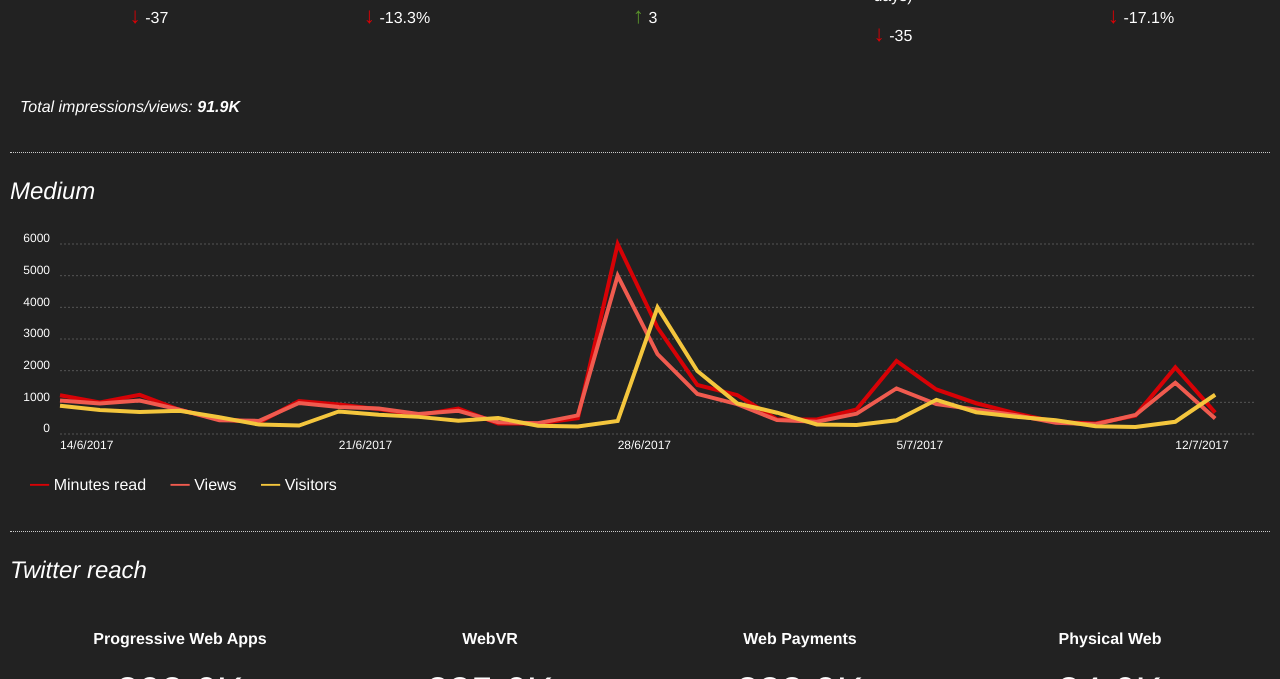
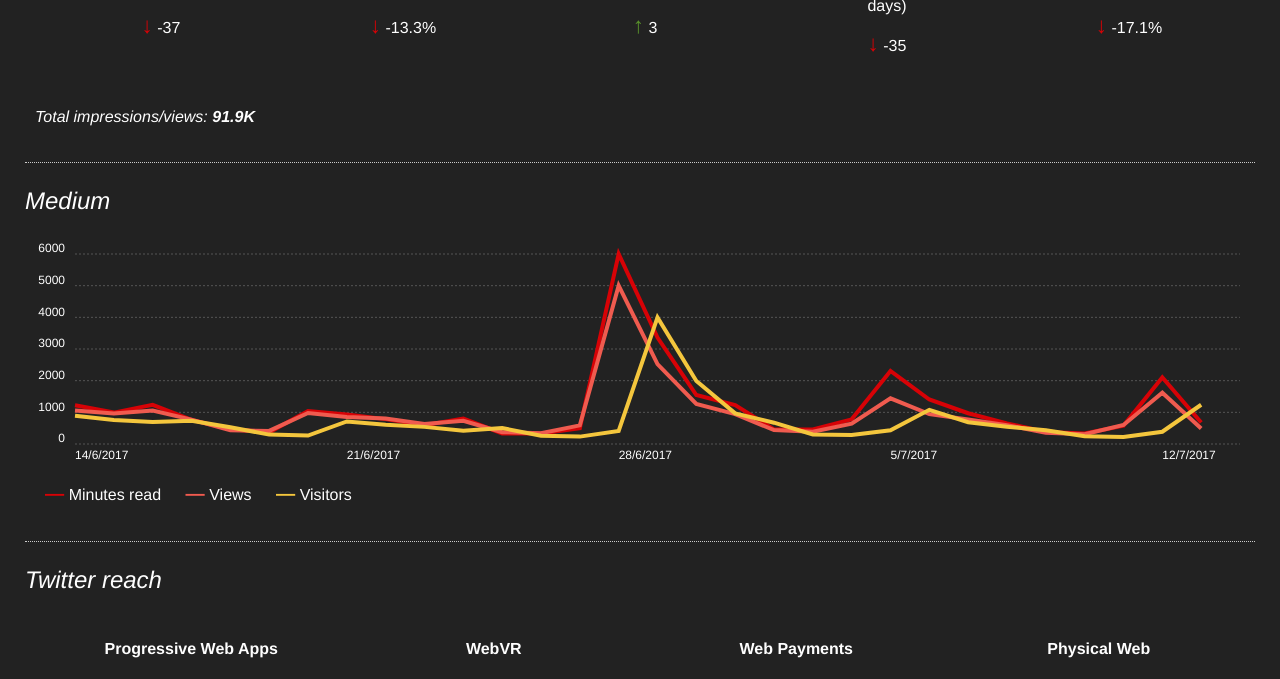
Before and after one commit to SamsungInternet/dashboard, a plain HTML site: page index.html in a window 1280 px wide. Shown: the part 635-1314 px from the top of the page. Drawn offline with Linux system fonts and the light colour scheme.

Commit message:
Add body padding

```diff
--- a/css/styles.css
+++ b/css/styles.css
@@ -2,7 +2,7 @@ body {
   background: #222;
   color: #fefefe;
   font-family: Helvetica, Arial, sans-serif;
-  padding: 0;
+  padding: 10px 15px;
   margin: 0;
 }
 
```
